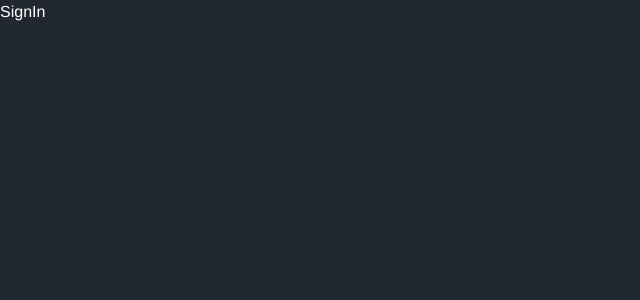
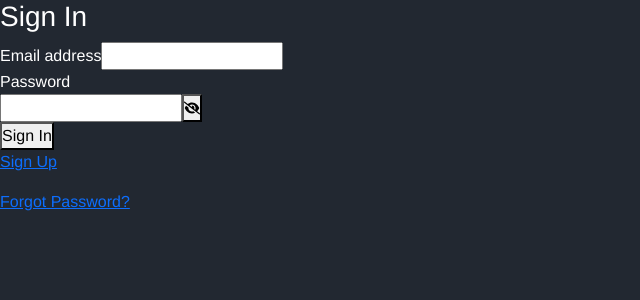
Before and after one commit to shyam2511/dashboard-project, a React (Create React App) app: page /signin in a window 1280 px wide. Shown: the top 300 px of the page, without its empty margins (0-640 px from the left). Built offline with nearby package versions, Linux system fonts and the light colour scheme.

Commit message:
added signin

```diff
--- a/src/pages/SignIn.js
+++ b/src/pages/SignIn.js
@@ -1,9 +1,96 @@
-import React from 'react'
+/* eslint-disable */
+import React, { useState } from "react";
+import { Link, useNavigate } from "react-router-dom";
+import { AiFillEye } from "react-icons/ai";
+import { FaEyeSlash } from "react-icons/fa6";
+import axios from "axios";
+const SignIn = () => {
+  const navigate = useNavigate();
 
-const SignIn = () => {
+  const [showPassword, setShowPassword] = useState(false);
+  const [password, setPassword] = useState("");
+  const [email, setEmail] = useState("");
+  const [errorMessage, setErrorMessage] = useState("");
+
+  const handleLogin = async (e) => {
+    e.preventDefault();
+    try {
+      const options = {
+        "Content-Type": "application/json",
+      };
+      const response = await axios.post(
+        `https://coders-dashboard-4cdb4394fb85.herokuapp.com/auth/login`,
+        {
+          email,
+          password,
+        },
+        options
+      );
+      navigate("/dashboard");
+    } catch (error) {
+      setErrorMessage("Invalid email or password");
+      console.log(error);
+    }
+  };
+
   return (
-    <div>SignIn</div>
-  )
-}
+      <div>
+        <div>
+          <form
+            onSubmit={handleLogin}
+          >
+            <h3 >Sign In</h3>
+            {errorMessage && (
+              <p >{errorMessage}</p>
+            )}
+            <div>
+              <label>
+                Email address
+              </label>
+              <input
+                type="email"
+                name="email"
+                onChange={(e) => setEmail(e.target.value)}
+              />
+            </div>
+            <div >
+              <label>
+                Password
+              </label>
+              <div >
+                <input
+                  type={showPassword ? "text" : "password"}
+                  name="password"
+                  onChange={(e) => setPassword(e.target.value)}
+                />
+                <button
+                  onClick={() => {
+                    setShowPassword((prevState) => !prevState);
+                  }}
 
-export default SignIn
+                >
+                  {showPassword ? <AiFillEye /> : <FaEyeSlash />}
+                </button>
+              </div>
+            </div>
+            <button
+              type="submit"
+              >
+              Sign In
+            </button>
+            <div>
+              <p>
+                <Link to="/signup">Sign Up</Link>
+              </p>
+              <p>
+                <Link to="/forgotpassword">Forgot Password?</Link>
+              </p>
+            </div>
+          </form>
+        </div>
+
+      </div>
+  );
+};
+
+export default SignIn;
```
